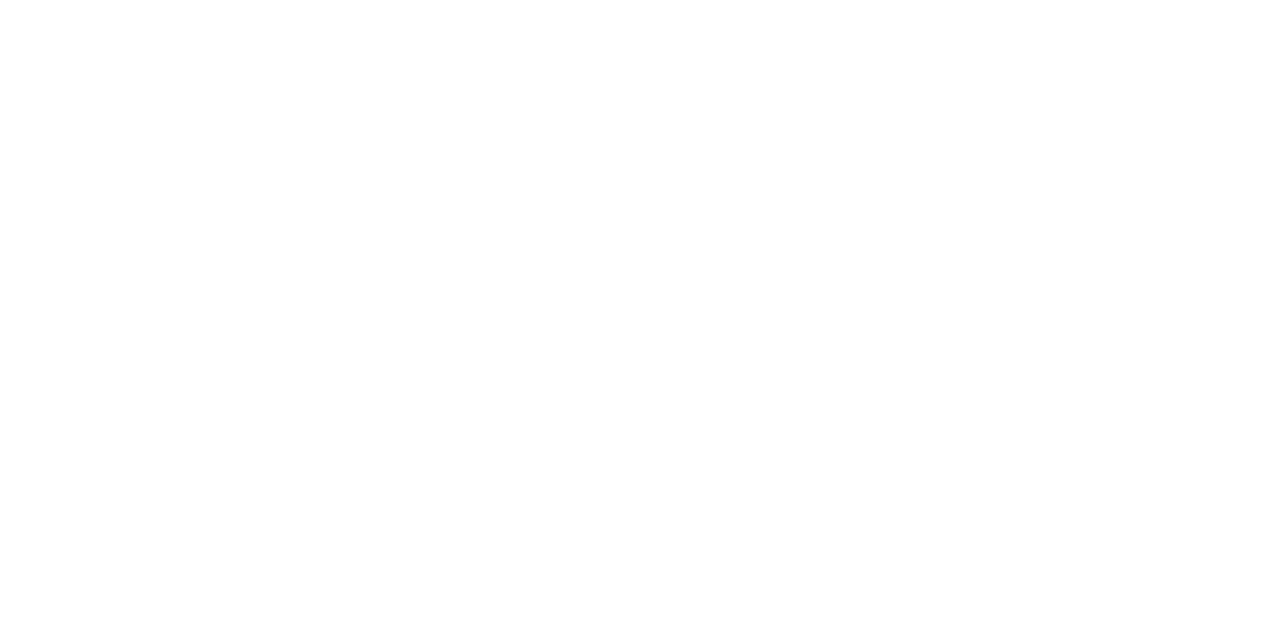
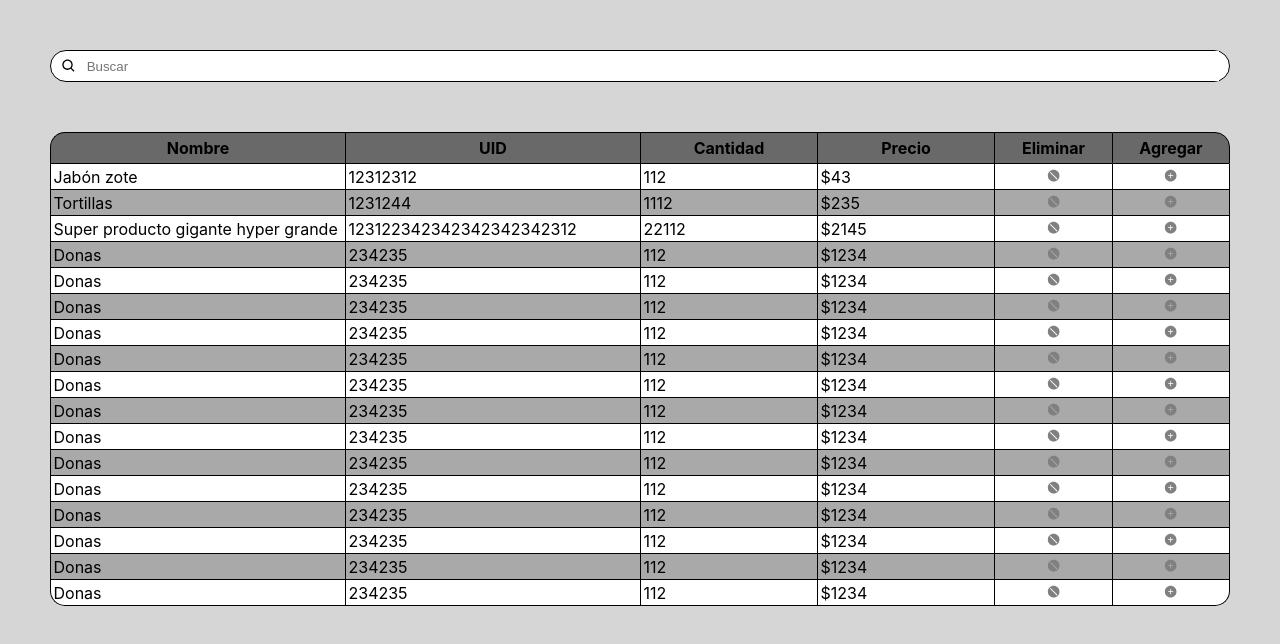
Before and after one commit to UserJA01/Invenhub, a React (Create React App) app: page /inventory in a window 1280 px wide. Before the commit this address had no page. Shown: the top 644 px of the page. Built offline with nearby package versions, Linux system fonts and the light colour scheme.

Commit message:
Added inventory interface

```diff
--- a/package.json
+++ b/package.json
@@ -8,6 +8,7 @@
     "@testing-library/user-event": "^13.5.0",
     "react": "^17.0.2",
     "react-dom": "^17.0.2",
+    "react-icons": "^4.3.1",
     "react-router-dom": "^6.2.2",
     "react-scripts": "5.0.0",
     "web-vitals": "^2.1.4"
--- a/src/App.js
+++ b/src/App.js
@@ -1,14 +1,18 @@
 import Login from "./Views/Login";
 import { BrowserRouter, Route, Routes } from "react-router-dom";
 import Dashboard from "./Views/Dashboard";
+import Entry from "./Views/Entry";
+import Inventory from "./Views/Inventory";
 
 function App() {
     return (
-    <div className="App">
+        <div className='App'>
             <BrowserRouter>
                 <Routes>
-        <Route path="/" element={<Login />} />
-        <Route path="/dash" element={<Dashboard />} />
+                    <Route path='/' element={<Login />} />
+                    <Route path='/dash' element={<Dashboard />} />
+                    <Route path='/entry' element={<Entry />} />
+                    <Route path='/inventory' element={<Inventory />} />
                 </Routes>
             </BrowserRouter>
         </div>
--- /dev/null
+++ b/src/Views/Inventory/index.jsx
@@ -0,0 +1,65 @@
+import "./inventory.css";
+import { BiSearch } from "react-icons/bi";
+import { AiFillPlusCircle, AiFillStop } from "react-icons/ai";
+import data from "./testItems.json";
+
+const icoStyle = {
+    width: "max-content",
+    height: "100%",
+    color: "gray",
+};
+
+function Inventory() {
+    let inventoryItems = [...data["inv"]];
+
+    return (
+        <div className='bg-page' id='inv-holder'>
+            <span id='inv-search-bar'>
+                <BiSearch />
+                <input type='text' placeholder='Buscar' />
+            </span>
+            <table id='inv-table'>
+                <tr className='inv-row'>
+                    <th className='inv-col' id='inv-nombre'>
+                        Nombre
+                    </th>
+                    <th className='inv-col' id='inv-uid'>
+                        UID
+                    </th>
+                    <th className='inv-col' id='inv-cantidad'>
+                        Cantidad
+                    </th>
+                    <th className='inv-col' id='inv-precio'>
+                        Precio
+                    </th>
+                    <th className='inv-col' id='inv-eliminar'>
+                        Eliminar
+                    </th>
+                    <th className='inv-col' id='inv-agregar'>
+                        Agregar
+                    </th>
+                </tr>
+                {inventoryItems.map((item, i) => (
+                    <tr className='inv-row' key={item.UID + i}>
+                        <td className='inv-col'>{item.nombre}</td>
+                        <td className='inv-col'>{item.UID}</td>
+                        <td className='inv-col'>{item.cantidad}</td>
+                        <td className='inv-col'>{"$" + item.precio}</td>
+                        <td className='inv-col'>
+                            <button>
+                                <AiFillStop style={icoStyle} />
+                            </button>
+                        </td>
+                        <td className='inv-col'>
+                            <button>
+                                <AiFillPlusCircle style={icoStyle} />
+                            </button>
+                        </td>
+                    </tr>
+                ))}
+            </table>
+        </div>
+    );
+}
+
+export default Inventory;
--- /dev/null
+++ b/src/Views/Inventory/inventory.css
@@ -0,0 +1,114 @@
+#inv-holder {
+    display: flex;
+    align-items: center;
+    flex-direction: column;
+    padding: 50px;
+    row-gap: 50px;
+
+    overflow-y: auto;
+}
+
+#inv-search-bar {
+    display: flex;
+    background-color: white;
+    padding: 0px 10px;
+    width: 100%;
+    border-radius: 50px;
+    column-gap: 10px;
+    align-items: center;
+    border: solid black 1px;
+}
+
+#inv-search-bar > input {
+    border: none;
+    height: 30px;
+    width: 100%;
+}
+
+#inv-table {
+    width: 100%;
+    table-layout: fixed;
+    border-collapse: separate;
+    border-spacing: 0;
+}
+
+#inv-table > tr > th {
+    background-color: dimgray;
+    padding: 5px;
+    border-top: solid black 1px;
+}
+
+#inv-nombre,
+#inv-uid {
+    width: 25%;
+}
+
+#inv-cantidad,
+#inv-precio {
+    width: 15%;
+}
+
+#inv-eliminar,
+#inv-agregar {
+    width: 10%;
+}
+
+#inv-table > tr:nth-of-type(even) {
+    background-color: white;
+}
+
+#inv-table > tr:nth-of-type(odd):not(:first-child) {
+    background-color: darkgray;
+}
+
+#inv-table > tr > td {
+    padding: 2.5px;
+}
+
+.inv-col {
+    white-space: nowrap;
+}
+
+#inv-table > tr > th,
+#inv-table > tr > td {
+    border-left: solid black 1px;
+    border-bottom: solid black 1px;
+    overflow: hidden;
+    text-overflow: ellipsis;
+}
+
+#inv-table > tr > th:last-child,
+#inv-table > tr > td:last-child {
+    border-right: solid black 1px;
+}
+
+#inv-table > tr:not(:first-child) > td:nth-last-child(-n + 2) {
+    text-align: center;
+}
+
+#inv-table > tr > th:first-child {
+    border-radius: 15px 0px 0px 0px;
+}
+
+#inv-table > tr > th:last-child {
+    border-radius: 0px 15px 0px 0px;
+}
+
+#inv-table > tr:last-child {
+    border-radius: 0px 0px 15px 15px;
+}
+
+#inv-table > tr:last-child > td:last-child {
+    border-radius: 0px 0px 15px 0px;
+}
+
+#inv-table > tr:last-child > td:first-child {
+    border-radius: 0px 0px 0px 15px;
+}
+
+.inv-col > button {
+    border: none;
+    background-color: transparent;
+    width: 100%;
+    height: 100%;
+}
--- /dev/null
+++ b/src/Views/Inventory/testItems.json
@@ -0,0 +1,106 @@
+{
+    "inv": [
+        {
+            "nombre": "Jabón zote",
+            "UID": "12312312",
+            "cantidad": 112,
+            "precio": 43
+        },
+        {
+            "nombre": "Tortillas",
+            "UID": "1231244",
+            "cantidad": 1112,
+            "precio": 235
+        },
+        {
+            "nombre": "Super producto gigante hyper grande",
+            "UID": "123122342342342342342312",
+            "cantidad": 22112,
+            "precio": 2145
+        },
+        {
+            "nombre": "Donas",
+            "UID": "234235",
+            "cantidad": 112,
+            "precio": 1234
+        },
+        {
+            "nombre": "Donas",
+            "UID": "234235",
+            "cantidad": 112,
+            "precio": 1234
+        },
+        {
+            "nombre": "Donas",
+            "UID": "234235",
+            "cantidad": 112,
+            "precio": 1234
+        },
+        {
+            "nombre": "Donas",
+            "UID": "234235",
+            "cantidad": 112,
+            "precio": 1234
+        },
+        {
+            "nombre": "Donas",
+            "UID": "234235",
+            "cantidad": 112,
+            "precio": 1234
+        },
+        {
+            "nombre": "Donas",
+            "UID": "234235",
+            "cantidad": 112,
+            "precio": 1234
+        },
+        {
+            "nombre": "Donas",
+            "UID": "234235",
+            "cantidad": 112,
+            "precio": 1234
+        },
+        {
+            "nombre": "Donas",
+            "UID": "234235",
+            "cantidad": 112,
+            "precio": 1234
+        },
+        {
+            "nombre": "Donas",
+            "UID": "234235",
+            "cantidad": 112,
+            "precio": 1234
+        },
+        {
+            "nombre": "Donas",
+            "UID": "234235",
+            "cantidad": 112,
+            "precio": 1234
+        },
+        {
+            "nombre": "Donas",
+            "UID": "234235",
+            "cantidad": 112,
+            "precio": 1234
+        },
+        {
+            "nombre": "Donas",
+            "UID": "234235",
+            "cantidad": 112,
+            "precio": 1234
+        },
+        {
+            "nombre": "Donas",
+            "UID": "234235",
+            "cantidad": 112,
+            "precio": 1234
+        },
+        {
+            "nombre": "Donas",
+            "UID": "234235",
+            "cantidad": 112,
+            "precio": 1234
+        }
+    ]
+}
```
Also changed, not shown: 1 other file (tests, documents, lock files or other folders). Lines whose indentation alone changed are shown as unchanged.
